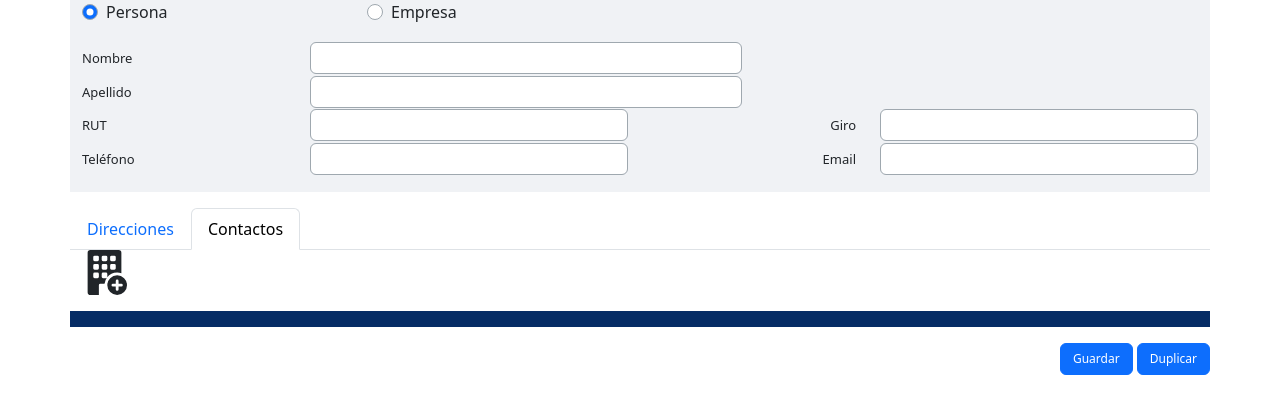
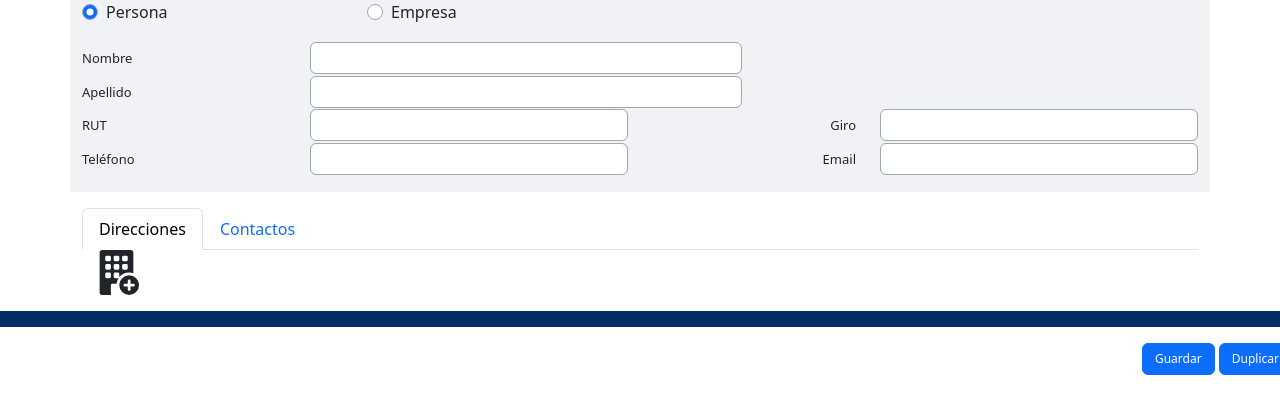
Before and after one commit to wherrerals/AplicacionVentas, a Django app: template showromVentasApp/templates/showromVentasApp/cliente.html in a window 1280 px wide. Shown: the part 226-640 px from the top of the page. Run offline with Django 4.2, Linux system fonts and the light colour scheme; the template is opened without the code that fills it, so the values that code supplies are empty.

Commit message:
arreglo estetico de ocntactos/direccion

```diff
--- a/showromVentasApp/templates/showromVentasApp/cliente.html
+++ b/showromVentasApp/templates/showromVentasApp/cliente.html
@@ -194,27 +194,26 @@
         </div>
       </div>
 
-      <div class="row">
-        <div class="col" style="padding: 0px;">
-          <div class="nameless">
+      <!-- Nav tabs (Solo uno) -->
           <ul class="nav nav-tabs" role="tablist">
-              <li class="nav-item" role="presentation">
-                <a class="nav-link" role="tab" data-bs-toggle="tab" href="#tab-1">Direcciones</a>
+            <li class="nav-item">
+              <a class="nav-link active" id="tab-direcciones" data-bs-toggle="tab" href="#tab-1" role="tab" aria-controls="tab-1" aria-selected="true">Direcciones</a>
             </li>
-              <li class="nav-item" role="presentation">
-                <a class="nav-link active" role="tab" data-bs-toggle="tab"href="#tab-2">Contactos</a>
+            <li class="nav-item">
+              <a class="nav-link" id="tab-contactos" data-bs-toggle="tab" href="#tab-2" role="tab" aria-controls="tab-2" aria-selected="false">Contactos</a>
             </li>
           </ul>
 
+          <!-- Tab content -->
           <div class="tab-content">
-              <!--Agregar direccion-->
-              <div class="tab-pane active" role="tabpanel" id="tab-1">
-                <div class="row" style="margin-right: 0px;margin-left: 0px;">
+            <!-- Tab de Direcciones -->
+            <div class="tab-pane fade show active" id="tab-1" role="tabpanel" aria-labelledby="tab-direcciones">
+              <div class="row" style="margin-right: 0px; margin-left: 0px;">
                 <div class="col-sm-12" style="width: 100%;">
                   <a class="navbar-brand d-flex align-items-center" style="width: 107px;">
-                      <svg xmlns="http://www.w3.org/2000/svg" width="1em" height="1em" fill="currentColor" viewBox="0 0 16 16" class="bi bi-building-fill-add"style="font-size: 45px;" id="agregar_dir">
+                    <svg xmlns="http://www.w3.org/2000/svg" width="1em" height="1em" fill="currentColor" viewBox="0 0 16 16" class="bi bi-building-fill-add" style="font-size: 45px;" id="agregar_dir">
                       <path d="M12.5 16a3.5 3.5 0 1 0 0-7 3.5 3.5 0 0 0 0 7m.5-5v1h1a.5.5 0 0 1 0 1h-1v1a.5.5 0 0 1-1 0v-1h-1a.5.5 0 0 1 0-1h1v-1a.5.5 0 0 1 1 0"></path>
-                        <path d="M2 1a1 1 0 0 1 1-1h10a1 1 0 0 1 1 1v7.256A4.493 4.493 0 0 0 12.5 8a4.493 4.493 0 0 0-3.59 1.787A.498.498 0 0 0 9 9.5v-1a.5.5 0 0 0-.5-.5h-1a.5.5 0 0 0-.5.5v1a.5.5 0 0 0 .5.5h1a.5.5 0 0 0 .39-.187A4.476 4.476 0 0 0 8.027 12H6.5a.5.5 0 0 0-.5.5V16H3a1 1 0 0 1-1-1zm2 1.5v1a.5.5 0 0 0 .5.5h1a.5.5 0 0 0 .5-.5v-1a.5.5 0 0 0-.5-.5h-1a.5.5 0 0 0-.5.5m3 0v1a.5.5 0 0 0 .5.5h1a.5.5 0 0 0 .5-.5v-1a.5.5 0 0 0-.5-.5h-1a.5.5 0 0 0-.5.5m3.5-.5a.5.5 0 0 0-.5.5v1a.5.5 0 0 0 .5.5h1a.5.5 0 0 0 .5-.5v-1a.5.5 0 0 0-.5-.5zM4 5.5v1a.5.5 0 0 0 .5.5h1a.5.5 0 0 0 .5-.5v-1a.5.5 0 0 0-.5-.5h-1a.5.5 0 0 0-.5.5M7.5 5a.5.5 0 0 0-.5.5v1a.5.5 0 0 0 .5.5h1a.5.5 0 0 0 .5-.5v-1a.5.5 0 0 0-.5-.5zm2.5.5v1a.5.5 0 0 0 .5.5h1a.5.5 0 0 0 .5-.5v-1a.5.5 0 0 0-.5-.5h-1a.5.5 0 0 0-.5.5M4.5 8a.5.5 0 0 0-.5.5v1a.5.5 0 0 0 .5.5h1a.5.5 0 0 0 .5-.5v-1a.5.5 0 0 0-.5-.5z"> </path>
+                      <path d="M2 1a1 1 0 0 1 1-1h10a1 1 0 0 1 1 1v7.256A4.493 4.493 0 0 0 12.5 8a4.493 4.493 0 0 0-3.59 1.787A.498.498 0 0 0 9 9.5v-1a.5.5 0 0 0-.5-.5h-1a.5.5 0 0 0-.5.5v1a.5.5 0 0 0 .5.5h1a.5.5 0 0 0 .39-.187A4.476 4.476 0 0 0 8.027 12H6.5a.5.5 0 0 0-.5.5V16H3a1 1 0 0 1-1-1zm2 1.5v1a.5.5 0 0 0 .5.5h1a.5.5 0 0 0 .5-.5v-1a.5.5 0 0 0-.5-.5h-1a.5.5 0 0 0-.5.5m3 0v1a.5.5 0 0 0 .5.5h1a.5.5 0 0 0 .5-.5v-1a.5.5 0 0 0-.5-.5h-1a.5.5 0 0 0-.5.5m3.5-.5a.5.5 0 0 0-.5.5v1a.5.5 0 0 0 .5.5h1a.5.5 0 0 0 .5-.5v-1a.5.5 0 0 0-.5-.5zM4 5.5v1a.5.5 0 0 0 .5.5h1a.5.5 0 0 0 .5-.5v-1a.5.5 0 0 0-.5-.5h-1a.5.5 0 0 0-.5.5M7.5 5a.5.5 0 0 0-.5.5v1a.5.5 0 0 0 .5.5h1a.5.5 0 0 0 .5-.5v-1a.5.5 0 0 0-.5-.5zm2.5.5v1a.5.5 0 0 0 .5.5h1a.5.5 0 0 0 .5-.5v-1a.5.5 0 0 0-.5-.5h-1a.5.5 0 0 0-.5.5M4.5 8a.5.5 0 0 0-.5.5v1a.5.5 0 0 0 .5.5h1a.5.5 0 0 0 .5-.5v-1a.5.5 0 0 0-.5-.5z"></path>
                     </svg>
                   </a>
                 </div>
@@ -222,14 +221,14 @@
               <div id="dir"></div>
             </div>
 
-              <!--Agregar contacto-->
-              <div class="tab-pane" role="tabpanel" id="tab-2">
-                <div class="row" style="margin-right: 0px;margin-left: 0px;">
+            <!-- Tab de Contactos -->
+            <div class="tab-pane fade" id="tab-2" role="tabpanel" aria-labelledby="tab-contactos">
+              <div class="row" style="margin-right: 0px; margin-left: 0px;">
                 <div class="col-sm-12" style="width: 100%;">
                   <a class="navbar-brand d-flex align-items-center" style="width: 107px;">
                     <svg xmlns="http://www.w3.org/2000/svg" width="1em" height="1em" fill="currentColor" viewBox="0 0 16 16" class="bi bi-person-fill-add" style="font-size: 45px;" id="agregar_cont">
-                        <path d="M12.5 16a3.5 3.5 0 1 0 0-7 3.5 3.5 0 0 0 0 7m.5-5v1h1a.5.5 0 0 1 0 1h-1v1a.5.5 0 0 1-1 0v-1h-1a.5.5 0 0 1 0-1h1v-1a.5.5 0 0 1 1 0m-2-6a3 3 0 1 1-6 0 3 3 0 0 1 6 0"> </path>
-                        <path d="M2 13c0 1 1 1 1 1h5.256A4.493 4.493 0 0 1 8 12.5a4.49 4.49 0 0 1 1.544-3.393C9.077 9.038 8.564 9 8 9c-5 0-6 3-6 4"> </path>
+                      <path d="M12.5 16a3.5 3.5 0 1 0 0-7 3.5 3.5 0 0 0 0 7m.5-5v1h1a.5.5 0 0 1 0 1h-1v1a.5.5 0 0 1-1 0v-1h-1a.5.5 0 0 1 0-1h1v-1a.5.5 0 0 1 1 0m-2-6a3 3 0 1 1-6 0 3 3 0 0 1 6 0"></path>
+                      <path d="M2 13c0 1 1 1 1 1h5.256A4.493 4.493 0 0 1 8 12.5a4.49 4.49 0 0 1 1.544-3.393C9.077 9.038 8.564 9 8 9c-5 0-6 3-6 4"></path>
                     </svg>
                   </a>
                 </div>
@@ -237,6 +236,7 @@
               <div id="cont"></div>
             </div>
           </div>
+
           </div>
         </div>
       </div>
```
Lines whose indentation alone changed are shown as unchanged.
